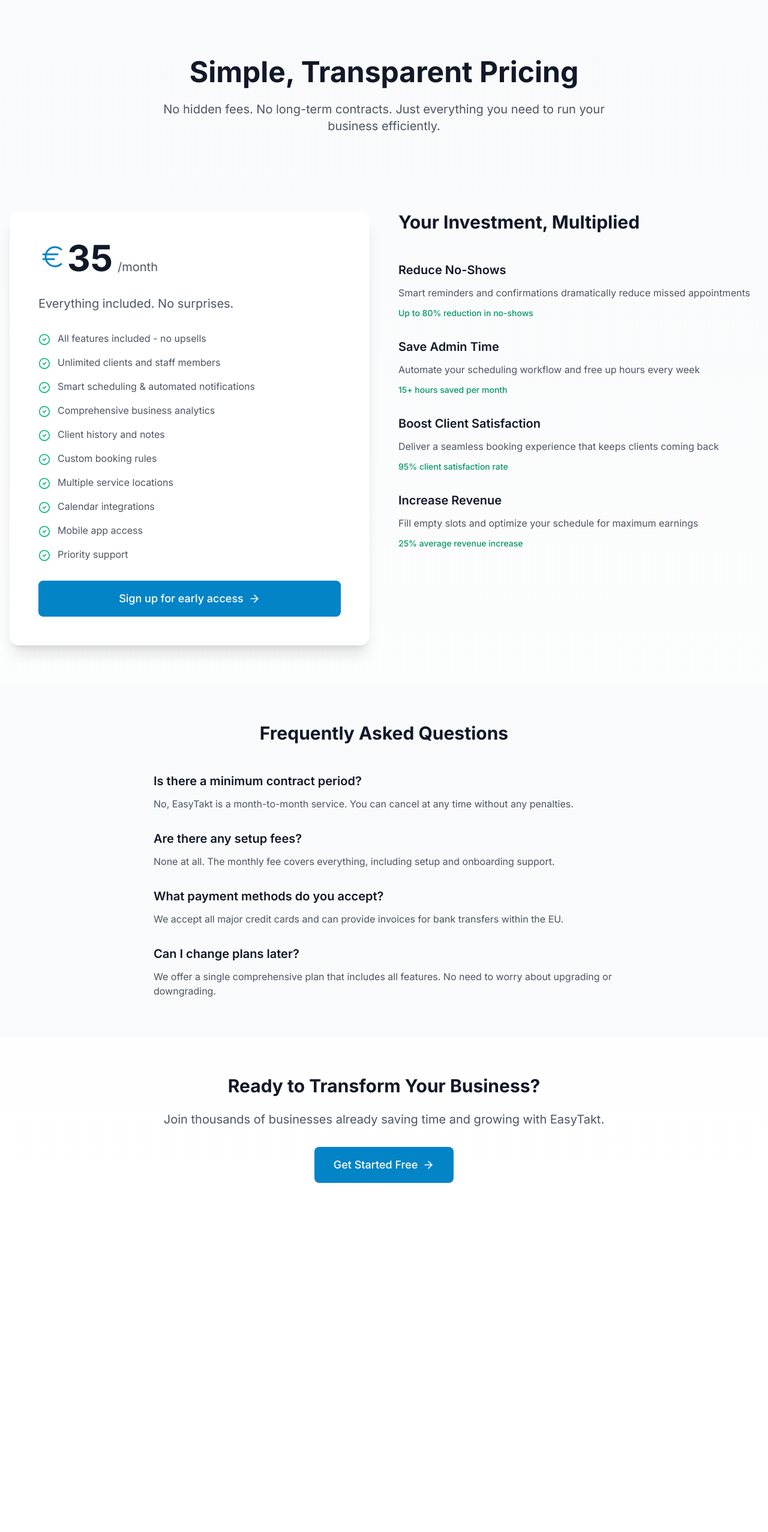
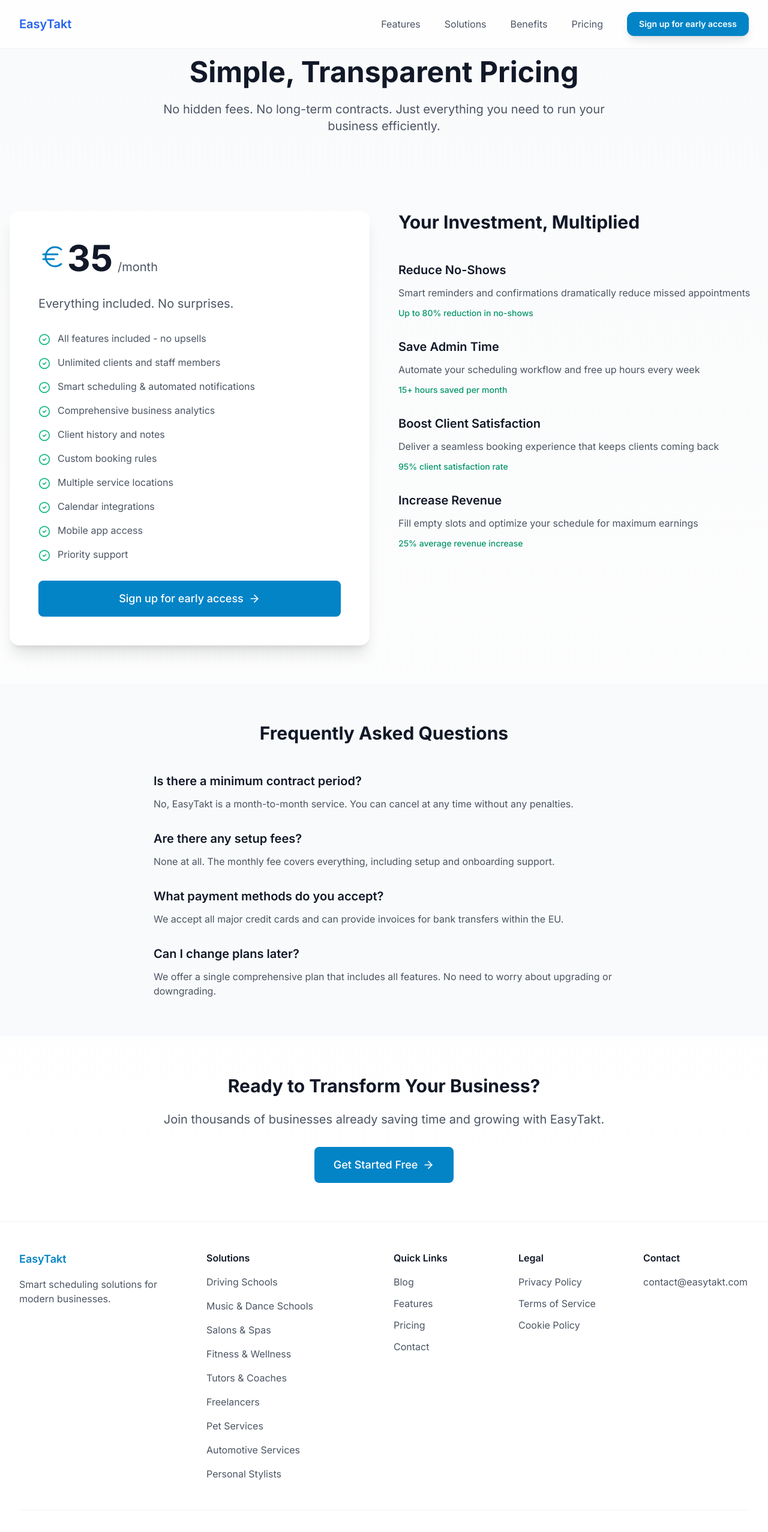
Before and after one commit to dmitrysereda/easytakt_landing, a Next.js app: page /pricing in a window 1280 px wide. Shown: the top 2554 px of the page at 60% size. Before the commit the page ends 2036 px from the top, so only its background shows below. Built offline with nearby package versions, Linux system fonts and the light colour scheme.

Commit message:
Add Header and Footer to pricing page

```diff
--- a/src/app/pricing/page.tsx
+++ b/src/app/pricing/page.tsx
@@ -1,5 +1,7 @@
 import { Euro, CheckCircle2, ArrowRight } from 'lucide-react';
 import Link from 'next/link';
+import Header from '@/components/layout/Header';
+import Footer from '@/components/layout/Footer';
 
 const features = [
   'All features included - no upsells',
@@ -39,6 +41,8 @@
 
 export default function PricingPage() {
   return (
+    <>
+      <Header />
       <main className="min-h-screen bg-gradient-to-b from-gray-50 to-white">
         {/* Hero Section */}
         <section className="pt-24 pb-16">
@@ -178,5 +182,7 @@
           </div>
         </section>
       </main>
+      <Footer />
+    </>
   );
 }
```
Lines whose indentation alone changed are shown as unchanged.
